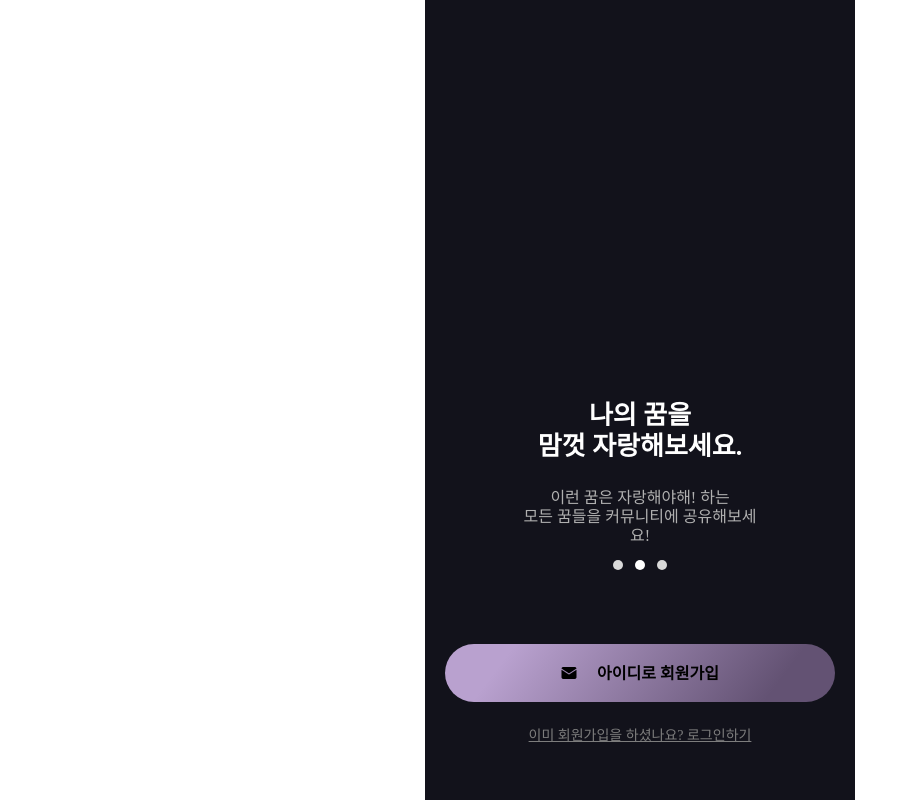
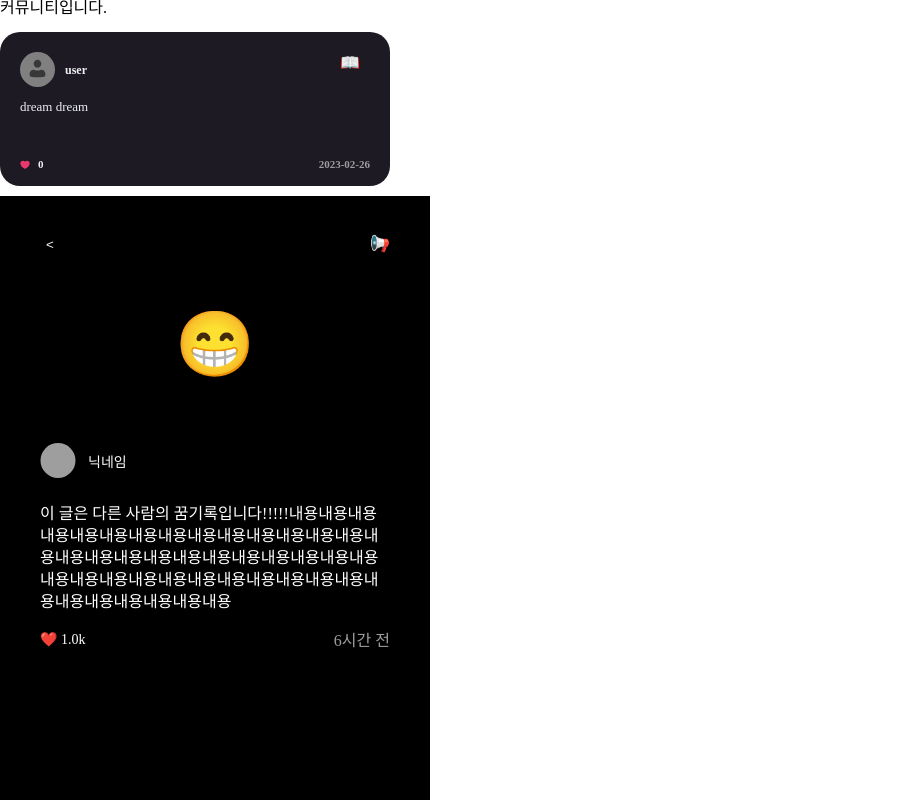
Before and after one commit to TEAM-DREAMCATCHER/DREAMCATCHER_Front-End, a React (Vite) app: page /community in a window 1280 px wide. Shown: the top 800 px of the page, without its empty margins (0-918 px from the left). Built offline with nearby package versions, Linux system fonts and the light colour scheme.

Commit message:
feat: posting, likeIcon, profileIcon 컴포넌트화
1. 포스팅 컴포넌트화
2. 하트 아이콘 컴포넌트화
3. 프로필 아이콘 컴포넌트화

```diff
--- a/src/Routes/index.tsx
+++ b/src/Routes/index.tsx
@@ -7,30 +7,18 @@ import SignUp from '../pages/signup'
 import Onboarding from '../pages/onboarding'
 import Welcome from '@/pages/welcome'
 import Community from '../pages/community/community'
-
+import Detail from '@/pages/detail'
 
 const router = createBrowserRouter([
     {
         path: '/',
         element: <Onboarding />,
         errorElement: <ErrorPage />,
-        children: [
-            {
-                path: 'community',
-                element: <Community />,
-            },
-        ],
     },
     {
         path: '/signup',
         element: <SignUp />,
         errorElement: <ErrorPage />,
-        children: [
-            {
-                path: 'community',
-                element: <Community />,
-            },
-        ],
     },
     {
         path: '/welcome',
@@ -41,7 +29,18 @@ const router = createBrowserRouter([
         path: '/recording',
         element: <Recording />,
         errorElement: <ErrorPage />,
-    }
+    },
+    {
+        path: '/community',
+        element: <Community />,
+        errorElement: <ErrorPage />,
+        children: [
+            {
+                path: 'Detail/:id',
+                element: <Detail />,
+            },
+        ],
+    },
 ])
 
 export default router
--- /dev/null
+++ b/src/components/common/posting/index.tsx
@@ -0,0 +1,51 @@
+import LikeIcon from '@/icons/Like-Icon'
+import ProfileIcon from '@/icons/profile-Icon'
+import {
+    ContentParagraph,
+    FooterBox,
+    HeaderBox,
+    ProfileImg,
+    ProfileEmoji,
+    IdParagraph,
+    PostingItem,
+    ProfileBox,
+    LikeCount,
+    TimeParagraph,
+} from './style'
+
+export default function Posting() {
+    const mock = {
+        id: 4,
+        userId: 'user',
+        content: 'dream dream',
+        createdAt: '2023-02-26',
+        updatedAt: '2023-02-26',
+        likeCount: 0,
+        category: 'joy',
+        pri: false,
+        emoji: 'joy',
+    }
+
+    const loginUser = 'user'
+
+    return (
+        <>
+            <PostingItem>
+                <HeaderBox>
+                    <ProfileBox>
+                        <ProfileIcon />
+                        <IdParagraph>{mock.userId}</IdParagraph>
+                    </ProfileBox>
+                    <ProfileEmoji>{mock.userId === loginUser ? '📖' : ''}</ProfileEmoji>
+                </HeaderBox>
+                <ContentParagraph>{mock.content}</ContentParagraph>
+                <FooterBox>
+                    <LikeIcon />
+                    <LikeCount>{mock.likeCount}</LikeCount>
+
+                    <TimeParagraph>{mock.createdAt}</TimeParagraph>
+                </FooterBox>
+            </PostingItem>
+        </>
+    )
+}
--- /dev/null
+++ b/src/components/common/posting/style.ts
@@ -0,0 +1,84 @@
+import styled from 'styled-components'
+
+export const PostingItem = styled.li`
+    width: 390px;
+    height: 154px;
+    margin: 10px 0;
+    padding: 20px;
+    margin-top: 16px;
+    background: #1d1a23;
+    border-radius: 20px;
+    list-style: none;
+`
+export const ProfileImg = styled.div`
+    width: 35px;
+    height: 35px;
+    border-radius: 50%;
+    overflow: hidden;
+    background: gray;
+    text-align: center;
+    padding: 7px 0;
+`
+export const IdParagraph = styled.p`
+    margin-left: 10px;
+    font-size: 12px;
+    font-weight: 700;
+    color: #eeeff3;
+`
+export const ProfileEmoji = styled.div`
+    width: 30px;
+    height: 30px;
+    margin-left: auto;
+`
+export const HeaderBox = styled.div`
+    display: flex;
+    align-items: center;
+    justify-content: space-between;
+`
+
+export const ProfileBox = styled.div`
+    display: flex;
+    align-items: center;
+`
+
+export const ContentParagraph = styled.p`
+    margin: 12px 0 10px;
+    font-size: 13px;
+    font-weight: 400;
+    line-height: 16px;
+    min-height: 50px;
+    color: #eeeff3;
+    text-overflow: ellipsis;
+    overflow: hidden;
+    word-break: break-word;
+
+    display: -webkit-box;
+    -webkit-line-clamp: 2;
+    -webkit-box-orient: vertical;
+`
+
+export const FooterBox = styled.div`
+    display: flex;
+    align-items: center;
+    justify-content: space-between;
+`
+export const LikeIconBox = styled.div`
+    display: flex;
+    width: 24px;
+    height: 24px;
+    padding: 7px;
+    border-radius: 50%;
+    background: #262626;
+`
+export const LikeCount = styled.p`
+    margin-left: 8px;
+    font-size: 11px;
+    font-weight: 600;
+    color: #eeeff3;
+`
+export const TimeParagraph = styled.p`
+    margin-left: auto;
+    font-size: 11px;
+    font-weight: 600;
+    color: #9e9e9e;
+`
--- a/src/components/community/sortOption/index.tsx
+++ b/src/components/common/sortOption/index.tsx
@@ -1,6 +1,5 @@
 import { CategoryLayout, CategoryBox, CategoryButton } from './style'
-import { useState } from 'react';
-
+import { useState } from 'react'
 
 export default function index() {
     return (
--- /dev/null
+++ b/src/icons/like-Icon.tsx
@@ -0,0 +1,61 @@
+export default function LikeIcon() {
+    const mock = true
+
+    // true 값 넘기면 빨간하트 , false 넘기면 회색하트
+
+    return (
+        <>
+            {mock ? (
+                <svg
+                    width="10"
+                    height="9"
+                    viewBox="0 0 10 9"
+                    fill="none"
+                    xmlns="http://www.w3.org/2000/svg"
+                >
+                    <path
+                        d="M3.01613 0.833008C3.80978 0.833008 4.51525 1.18476 5.00025 1.75635C5.48526 1.18476 6.23482 0.833008 7.02847 0.833008C8.43941 0.833008 9.62988 2.02016 9.62988 3.42715C9.62988 3.51509 9.62988 3.60303 9.62988 3.69096C9.45352 5.84542 7.16075 7.64813 5.7939 8.48353C5.57345 8.61544 5.3089 8.70338 5.00025 8.70338C4.7357 8.70338 4.47115 8.61544 4.2066 8.48353C2.83976 7.60416 0.546992 5.84542 0.370625 3.69096C0.370625 3.60303 0.370625 3.51509 0.370625 3.42715C0.370625 2.02016 1.5611 0.833008 3.01613 0.833008Z"
+                        fill="url(#paint0_angular_120_557)"
+                    />
+                    <defs>
+                        <radialGradient
+                            id="paint0_angular_120_557"
+                            cx="0"
+                            cy="0"
+                            r="1"
+                            gradientUnits="userSpaceOnUse"
+                            gradientTransform="translate(5.00025 4.76819) rotate(90) scale(3.93518 4.62963)"
+                        >
+                            <stop offset="0.510417" stop-color="#EA386E" />
+                        </radialGradient>
+                    </defs>
+                </svg>
+            ) : (
+                <svg
+                    width="10"
+                    height="9"
+                    viewBox="0 0 10 9"
+                    fill="none"
+                    xmlns="http://www.w3.org/2000/svg"
+                >
+                    <path
+                        d="M3.01613 0.833008C3.80978 0.833008 4.51525 1.18476 5.00025 1.75635C5.48526 1.18476 6.23482 0.833008 7.02847 0.833008C8.43941 0.833008 9.62988 2.02016 9.62988 3.42715C9.62988 3.51509 9.62988 3.60303 9.62988 3.69096C9.45352 5.84542 7.16075 7.64813 5.7939 8.48353C5.57345 8.61544 5.3089 8.70338 5.00025 8.70338C4.7357 8.70338 4.47115 8.61544 4.2066 8.48353C2.83976 7.60416 0.546992 5.84542 0.370625 3.69096C0.370625 3.60303 0.370625 3.51509 0.370625 3.42715C0.370625 2.02016 1.5611 0.833008 3.01613 0.833008Z"
+                        fill="url(#paint0_angular_120_557)"
+                    />
+                    <defs>
+                        <radialGradient
+                            id="paint0_angular_120_557"
+                            cx="0"
+                            cy="0"
+                            r="1"
+                            gradientUnits="userSpaceOnUse"
+                            gradientTransform="translate(5.00025 4.76819) rotate(90) scale(3.93518 4.62963)"
+                        >
+                            <stop offset="0.489583" stop-color="#dbdbdb;" />
+                        </radialGradient>
+                    </defs>
+                </svg>
+            )}
+        </>
+    )
+}
--- /dev/null
+++ b/src/icons/profile-Icon.tsx
@@ -0,0 +1,38 @@
+import styled from 'styled-components'
+
+export default function ProfileIcon() {
+    return (
+        <>
+            <ProfileImg>
+                <svg
+                    width="17"
+                    height="19"
+                    viewBox="0 0 17 19"
+                    fill="none"
+                    xmlns="http://www.w3.org/2000/svg"
+                >
+                    <path
+                        d="M8.5 0.75C6.39553 0.75 4.68952 2.53295 4.68952 4.73233C4.68952 6.93171 6.39553 8.71466 8.5 8.71466C10.6045 8.71466 12.3105 6.93171 12.3105 4.73233C12.3105 2.53295 10.6045 0.75 8.5 0.75Z"
+                        fill="#262626"
+                        fill-opacity="0.8"
+                    />
+                    <path
+                        d="M4.43548 10.8386C2.33101 10.8386 0.625 12.6215 0.625 14.8209V16.0828C0.625 16.8827 1.17969 17.5647 1.93507 17.6936C6.28291 18.4355 10.7171 18.4355 15.0649 17.6936C15.8203 17.5647 16.375 16.8827 16.375 16.0828V14.8209C16.375 12.6215 14.669 10.8386 12.5645 10.8386H12.2181C12.0307 10.8386 11.8444 10.8695 11.6662 10.9304L10.7867 11.2305C9.30084 11.7375 7.69916 11.7375 6.21329 11.2305L5.33382 10.9304C5.15561 10.8695 4.96932 10.8386 4.78185 10.8386H4.43548Z"
+                        fill="#262626"
+                        fill-opacity="0.8"
+                    />
+                </svg>
+            </ProfileImg>
+        </>
+    )
+}
+
+const ProfileImg = styled.div`
+    width: 35px;
+    height: 35px;
+    border-radius: 50%;
+    overflow: hidden;
+    background: gray;
+    text-align: center;
+    padding: 7px 0;
+`
--- a/src/pages/community/community.tsx
+++ b/src/pages/community/community.tsx
@@ -1,10 +1,11 @@
-import Posting from '../../components/community/posting'
+import Posting from '../../components/common/posting'
 import Detail from '../detail'
 
 export default function Community() {
     return (
         <>
             <div>커뮤니티입니다.</div>
+            <Posting />
             <Detail />
         </>
     )
--- a/src/pages/detail/style.ts
+++ b/src/pages/detail/style.ts
@@ -5,6 +5,7 @@ export const PostingSection = styled.section`
     height: 932px;
     background-color: black;
     padding: 20px;
+    color: white;
 `
 
 export const HeaderBox = styled.div`
--- a/src/styles/GlobalStyle.tsx
+++ b/src/styles/GlobalStyle.tsx
@@ -9,7 +9,6 @@ const GlobalStyle = createGlobalStyle`
   html, body {
     width:100%;
     height:100%;
-    color: white;
   }
   a {
     text-decoration:none;
```
Also changed, not shown: src/components/community/posting/index.tsx (deleted, +0 -37 lines), src/components/community/posting/style.ts (deleted, +0 -26 lines), src/components/common/sortOption/style.ts (renamed from src/components/community/sortOption/style.ts), 2 other files (tests, documents, lock files or other folders).
